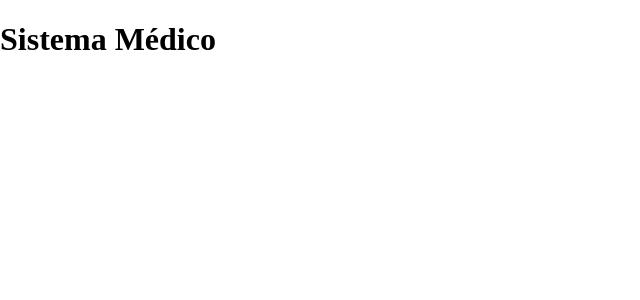
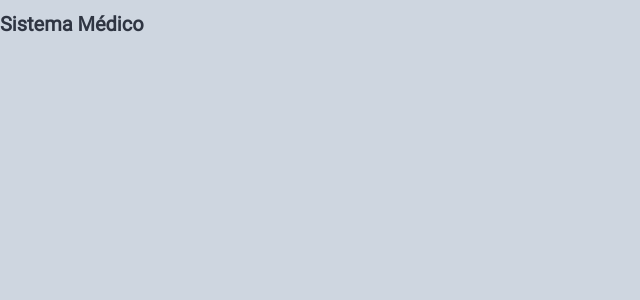
Before and after one commit to smaje99/sistema-medico, a React app in the folder frontend/: page / in a window 1280 px wide. Shown: the top 300 px of the page, without its empty margins (0-640 px from the left). Built offline with nearby package versions, Linux system fonts and the light colour scheme.

Commit message:
:lipstick: Set font and background color

```diff
--- a/frontend/src/index.js
+++ b/frontend/src/index.js
@@ -1,6 +1,7 @@
 import { render } from 'react-dom';
 
 import 'normalize.css';
+import './styles/main.css';
 
 import App from './App';
 
--- a/frontend/src/styles/main.css
+++ b/frontend/src/styles/main.css
@@ -39,4 +39,6 @@
 html {
     font-size: 62.5%;
     font-family: var(--body-font);
+    color: var(--prestige-blue);
+    background-color: var(--twinkle-blue);
 }
```
